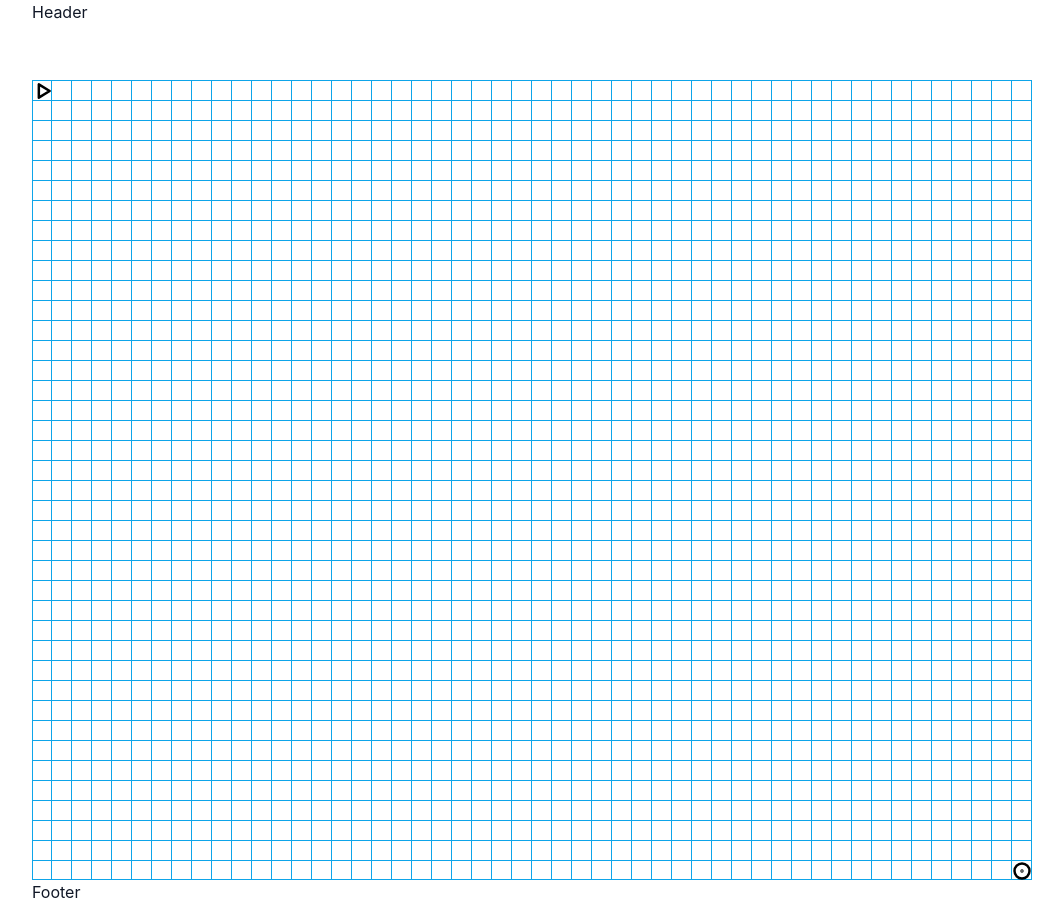
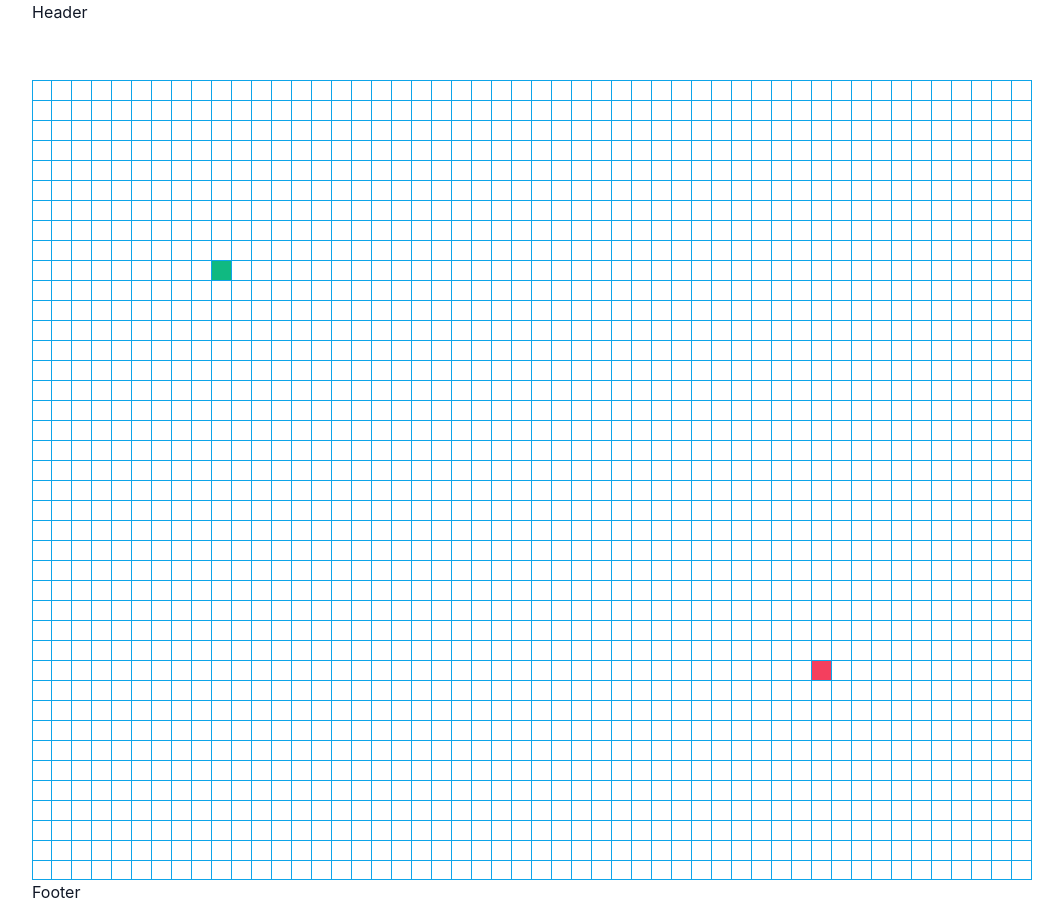
Before and after one commit to richwill28/pathfinding-visualizer, a React (Create React App) app: page / in a window 1280 px wide. Shown: the whole page, without its empty margins (108-1171 px from the left). Built offline with nearby package versions, Linux system fonts and the light colour scheme.

Commit message:
Implement start, end, and wall nodes

```diff
--- a/src/components/Body.jsx
+++ b/src/components/Body.jsx
@@ -1,14 +1,30 @@
+import { useState } from "react";
 import Row from "./Row";
-import { MAX_ROW } from "../constants/variable";
-import { useState, useEffect } from "react";
+import { MAX_COL, MAX_ROW } from "../constants/variable";
 
 function Body() {
   const [startNode, setStartNode] = useState({ row: 0, col: 0 });
-  const [endNode, setEndNode] = useState({ row: 39, col: 49 });
+  const [endNode, setEndNode] = useState({
+    row: MAX_ROW - 1,
+    col: MAX_COL - 1,
+  });
+
+  const [isMouseDown, setIsMouseDown] = useState(false);
+
+  const [generate, setGenerate] = useState("WALL");
 
   const rows = [];
   for (let i = 0; i < MAX_ROW; i++) {
-    rows.push(<Row index={i} startNode={startNode} endNode={endNode} />);
+    rows.push(
+      <Row
+        key={`row-${i}`}
+        index={i}
+        startState={[startNode, setStartNode]}
+        endState={[endNode, setEndNode]}
+        mouseState={[isMouseDown, setIsMouseDown]}
+        generateState={[generate, setGenerate]}
+      />
+    );
   }
 
   return <div className="flex flex-col">{rows.map((row) => row)}</div>;
--- a/src/components/Cell.jsx
+++ /dev/null
@@ -1,23 +0,0 @@
-import isEqual from "lodash/isEqual";
-import { MAX_ROW } from "../constants/variable";
-import { ICON_START } from "../constants/icon";
-import { ICON_END } from "../constants/icon";
-
-function Cell({ index, startNode, endNode }) {
-  let style =
-    "w-[20px] h-[20px] object-scale-down border-t border-r border-sky-500";
-  style += index.col === 0 ? " border-l" : "";
-  style += index.row === MAX_ROW - 1 ? " border-b" : "";
-
-  return (
-    <div className={style}>
-      {isEqual(index, startNode)
-        ? ICON_START
-        : isEqual(index, endNode)
-        ? ICON_END
-        : ""}
-    </div>
-  );
-}
-
-export default Cell;
--- /dev/null
+++ b/src/components/Node.jsx
@@ -0,0 +1,105 @@
+import { useEffect, useState } from "react";
+import isEqual from "lodash/isEqual";
+import { MAX_ROW } from "../constants/variable";
+import {
+  STYLE_NODE,
+  STYLE_START,
+  STYLE_END,
+  STYLE_VISITED,
+  STYLE_WALL,
+} from "../constants/style";
+
+const STATE_START = STYLE_NODE + " " + STYLE_START;
+const STATE_END = STYLE_NODE + " " + STYLE_END;
+const STATE_UNVISITED = STYLE_NODE;
+const STATE_VISITED = STYLE_NODE + " " + STYLE_VISITED;
+const STATE_WALL = STYLE_NODE + " " + STYLE_WALL;
+
+const INITIAL_START = { row: 9, col: 9 };
+const INITIAL_END = { row: 29, col: 39 };
+
+function setNode(generate, state, setState) {
+  if (generate === "WALL") {
+    if (state !== STATE_START && state !== STATE_END) {
+      setState(STATE_WALL);
+    }
+  } else if (generate === "START") {
+    if (state !== STATE_END) {
+      setState(STATE_START);
+    }
+  } else if (generate === "END") {
+    if (state !== STATE_START) {
+      setState(STATE_END);
+    }
+  }
+}
+
+function Node({ index, startState, endState, mouseState, generateState }) {
+  const [state, setState] = useState(STATE_UNVISITED);
+
+  // Add additional style for nodes in the first column or last row
+  useEffect(() => {
+    let additonalStyle = "";
+    additonalStyle += index.col === 0 ? " border-l" : "";
+    additonalStyle += index.row === MAX_ROW - 1 ? " border-b" : "";
+    setState((prevStyle) => prevStyle + additonalStyle);
+  }, []);
+
+  // Set initial position for start and end node
+  useEffect(() => {
+    if (isEqual(index, INITIAL_START)) {
+      setState(STATE_START);
+    } else if (isEqual(index, INITIAL_END)) {
+      setState(STATE_END);
+    }
+  }, []);
+
+  const [isMouseDown, setIsMouseDown] = mouseState;
+
+  const [generate, setGenerate] = generateState;
+
+  const handleMouseDown = (event) => {
+    setIsMouseDown(true);
+    if (state === STATE_START) {
+      setGenerate("START");
+    } else if (state === STATE_END) {
+      setGenerate("END");
+    }
+    setNode(generate, state, setState);
+  };
+
+  const handleMouseUp = (event) => {
+    setIsMouseDown(false);
+    setGenerate("WALL");
+  };
+
+  const handleMouseOver = (event) => {
+    if (isMouseDown) {
+      setNode(generate, state, setState);
+    }
+  };
+
+  const handleMouseOut = (event) => {
+    if (generate === "START") {
+      if (state !== STATE_END) {
+        setState(STATE_UNVISITED);
+      }
+    } else if (generate === "END") {
+      if (state !== STATE_START) {
+        setState(STATE_UNVISITED);
+      }
+    }
+  };
+
+  return (
+    <div
+      className={state}
+      onMouseDown={handleMouseDown}
+      onMouseUp={handleMouseUp}
+      onMouseOver={handleMouseOver}
+      onMouseOut={handleMouseOut}
+    ></div>
+  );
+}
+
+export default Node;
--- a/src/components/Row.jsx
+++ b/src/components/Row.jsx
@@ -1,19 +1,22 @@
-import Cell from "./Cell";
+import Node from "./Node";
 import { MAX_COL } from "../constants/variable";
 
-function Row({ index, startNode, endNode }) {
-  const cells = [];
+function Row({ index, startState, endState, mouseState, generateState }) {
+  const nodes = [];
   for (let i = 0; i < MAX_COL; i += 1) {
-    cells.push(
-      <Cell
+    nodes.push(
+      <Node
+        key={`node-(${index}, ${i})`}
         index={{ row: index, col: i }}
-        startNode={startNode}
-        endNode={endNode}
+        startState={startState}
+        endState={endState}
+        mouseState={mouseState}
+        generateState={generateState}
       />
     );
   }
 
-  return <div className="flex flex-row">{cells.map((cell) => cell)}</div>;
+  return <div className="flex flex-row">{nodes.map((node) => node)}</div>;
 }
 
 export default Row;
--- a/src/constants/icon.jsx
+++ b/src/constants/icon.jsx
@@ -1,15 +1,15 @@
 export const ICON_END = (
   <svg
     xmlns="http://www.w3.org/2000/svg"
-    class="icon icon-tabler icon-tabler-focus"
+    className="icon icon-tabler icon-tabler-focus"
     width="20"
     height="20"
     viewBox="0 0 24 24"
-    stroke-width="3"
+    strokeWidth="3"
     stroke="#000000"
     fill="none"
-    stroke-linecap="round"
-    stroke-linejoin="round"
+    strokeLinecap="round"
+    strokeLinejoin="round"
   >
     <path stroke="none" d="M0 0h24v24H0z" fill="none" />
     <circle cx="12" cy="12" r=".5" fill="currentColor" />
@@ -20,15 +20,15 @@ export const ICON_END = (
 export const ICON_START = (
   <svg
     xmlns="http://www.w3.org/2000/svg"
-    class="icon icon-tabler icon-tabler-player-play"
+    className="icon icon-tabler icon-tabler-player-play"
     width="20"
     height="20"
     viewBox="0 0 24 24"
-    stroke-width="3"
+    strokeWidth="3"
     stroke="#000000"
     fill="none"
-    stroke-linecap="round"
-    stroke-linejoin="round"
+    strokeLinecap="round"
+    strokeLinejoin="round"
   >
     <path stroke="none" d="M0 0h24v24H0z" fill="none" />
     <path d="M7 4v16l13 -8z" />
--- /dev/null
+++ b/src/constants/style.jsx
@@ -0,0 +1,5 @@
+export const STYLE_NODE = "w-[20px] h-[20px] border-t border-r border-sky-500";
+export const STYLE_START = "bg-emerald-500";
+export const STYLE_END = "bg-rose-500";
+export const STYLE_VISITED = "bg-cyan-500";
+export const STYLE_WALL = "bg-gray-500";
```
